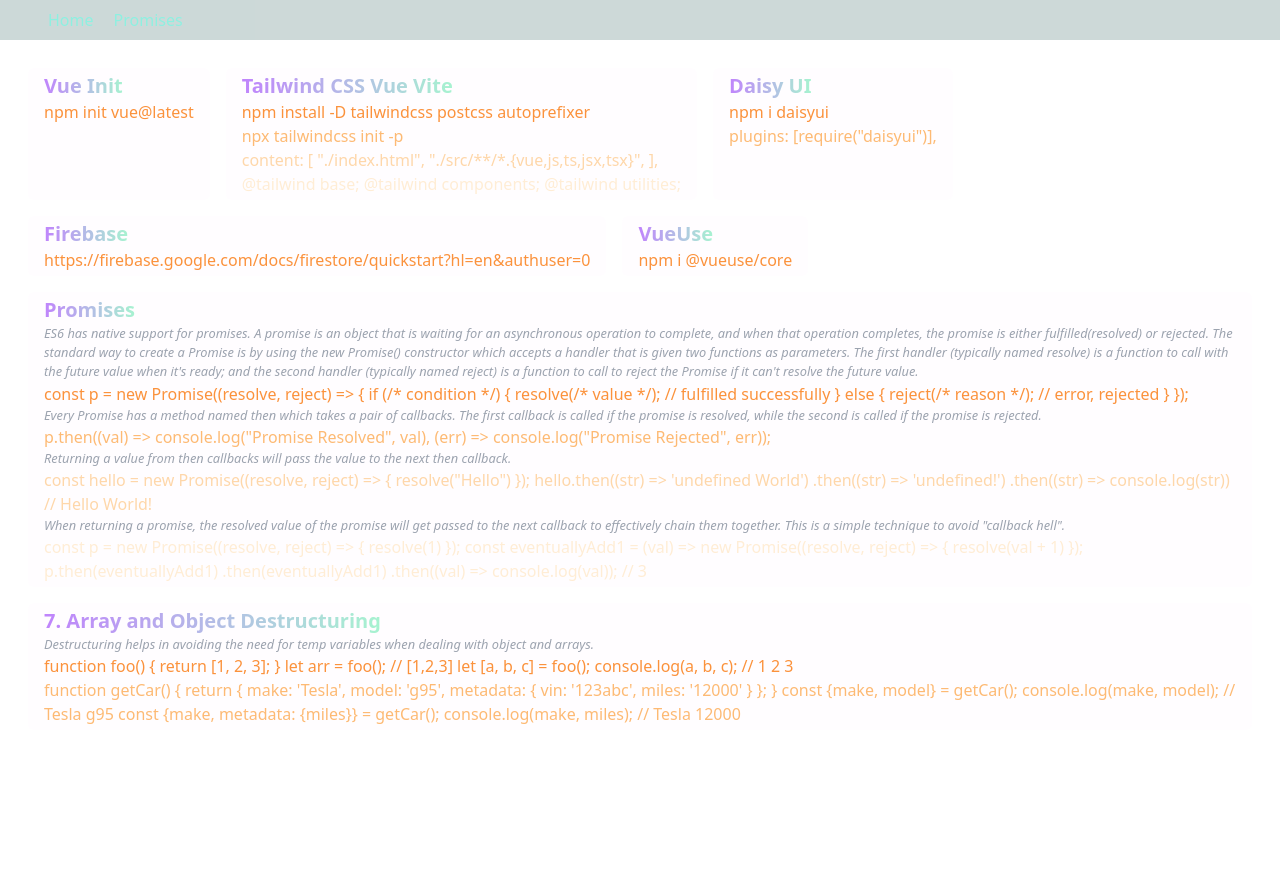
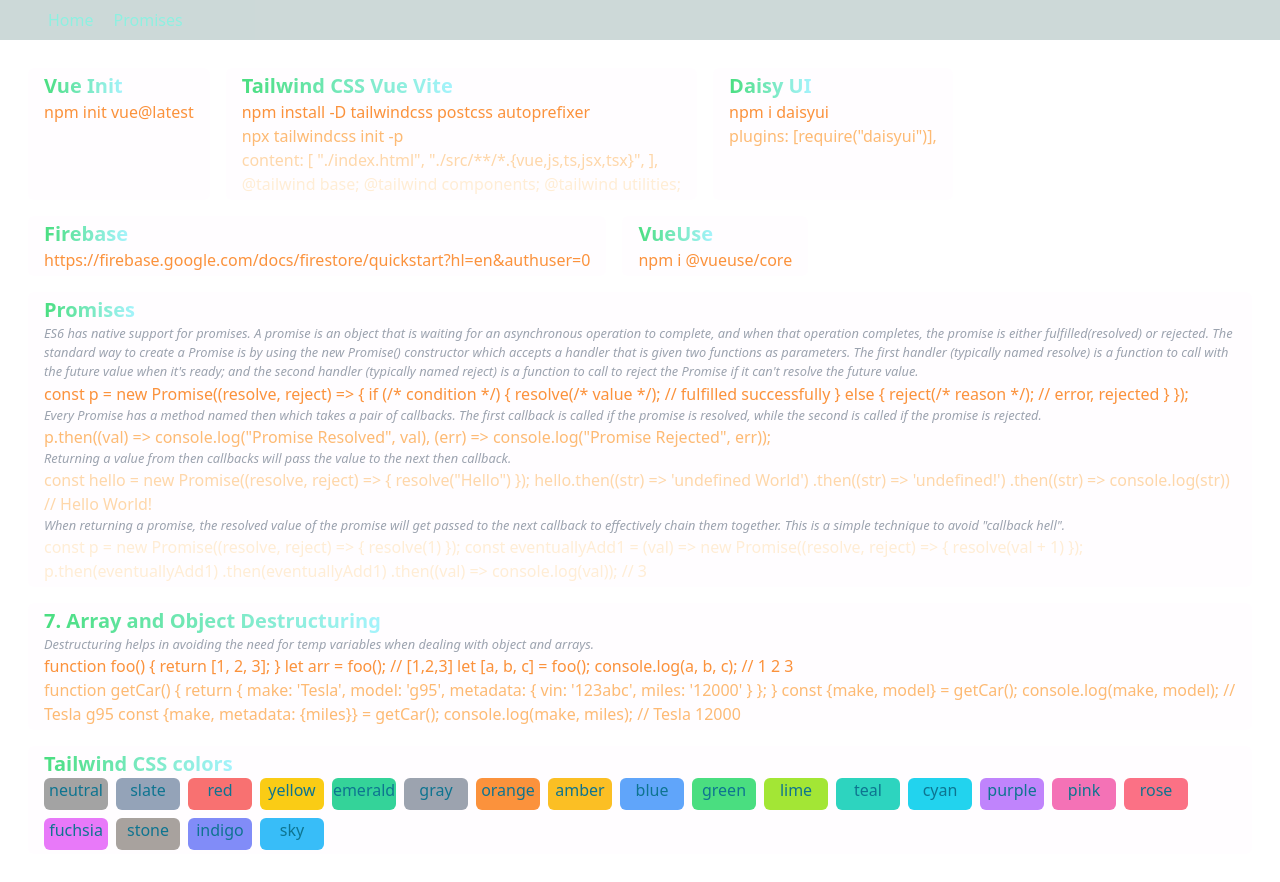
Before and after one commit to kodevasse/JS_cheatsheet, a Vue app: page / in a window 1280 px wide. Before the commit the page ends 800 px from the top, so only its background shows below. Built offline with nearby package versions, Linux system fonts and the light colour scheme.

Commit message:
added more

```diff
--- a/src/views/HomeView.vue
+++ b/src/views/HomeView.vue
@@ -1,4 +1,5 @@
 <script setup>
+import { ref, computed } from "vue";
 let str;
 const items = [
   {
@@ -38,8 +39,7 @@
     href: "https://console.firebase.google.com/u/0/?utm_source=firebase.google.com&utm_medium=referral",
     cat: "Init",
     desc: "",
-    code1:
-      "https://firebase.google.com/docs/firestore/quickstart?hl=en&authuser=0",
+    code1: `https://firebase.google.com/docs/firestore/quickstart?hl=en&authuser=0`,
     code2: ``,
   },
   {
@@ -116,6 +116,47 @@
     code3: ``,
     code4: ``,
   },
+  {
+    title: "Tailwind CSS colors",
+    href: "https://tailwindcss.com/docs/background-color",
+    cat: "TWcss",
+    desc: ``,
+    desc1: ``,
+    desc2: ``,
+    desc3: ``,
+    array1: [
+      { color: "neutral", srcbg: "bg-neutral-400", 200: "bg-neutral-200" },
+
+      {
+        color: "slate",
+        srcbg: "bg-slate-400",
+        srclight: "slate-200",
+        srcdark: "slate-500",
+      },
+      { color: "red", srcbg: "bg-red-400" },
+      { color: "yellow", srcbg: "bg-yellow-400" },
+      { color: "emerald", srcbg: "bg-emerald-400" },
+      { color: "gray", srcbg: "bg-gray-400" },
+      { color: "orange", srcbg: "bg-orange-400" },
+      { color: "amber", srcbg: "bg-amber-400" },
+      { color: "blue", srcbg: "bg-blue-400" },
+      { color: "green", srcbg: "bg-green-400" },
+      { color: "lime", srcbg: "bg-lime-400" },
+      { color: "teal", srcbg: "bg-teal-400" },
+      { color: "cyan", srcbg: "bg-cyan-400" },
+      { color: "purple", srcbg: "bg-purple-400" },
+      { color: "pink", srcbg: "bg-pink-400" },
+      { color: "rose", srcbg: "bg-rose-400" },
+      { color: "fuchsia", srcbg: "bg-fuchsia-400" },
+      { color: "stone", srcbg: "bg-stone-400" },
+      { color: "indigo", srcbg: "bg-indigo-400" },
+      { color: "sky", srcbg: "bg-sky-400" },
+    ],
+    code1: ``,
+    code2: ``,
+    code3: ``,
+    code4: ``,
+  },
 ];
 
 const copyURL = async (mytext) => {
@@ -125,11 +166,40 @@
     alert("Cannot copy");
   }
 };
+
+const rainBowColorFrom = computed(() => {
+  let i = Math.floor(Math.random() * 9) * 100;
+
+  let color = [
+    "fuchsia",
+    "red",
+    "yellow",
+    "emerald",
+    "gray",
+    "orange",
+    "blue",
+    "green",
+    "teal",
+    "cyan",
+    "purple",
+    "pink",
+  ];
+  let i2 = Math.floor(Math.random() * color.length);
+  let randomColor = color[i2];
+
+  return `from-${randomColor}-${i}`;
+
+  // if (props.rainBow === "heavy") return "bg-red-400 text-black";
+  // else if (props.rainBow === "light") return "bg-blue-300 text-black";
+  // else return "bg-gray-800";
+});
+
+const littleOn = true;
 </script>
 
 <template>
   <div class="p-2 sm:p-7">
-    <div class="flex flex-col sm:flex-row sm:flex-wrap gap-4">
+    <div class="flex flex-col sm:flex-row sm:flex-wrap gap-4 flex-wrap">
       <div
         v-for="item in items"
         class="bg-fuchsia-200 bg-opacity-5 p-1 sm:px-4 rounded-md"
@@ -137,13 +207,22 @@
         <a
           :href="item.href"
           target="_blank"
-          class="font-extrabold text-transparent text-xl bg-clip-text bg-gradient-to-r from-purple-400 to-emerald-200"
+          class="font-extrabold text-transparent text-xl bg-clip-text bg-gradient-to-r from-green-400 to-cyan-200"
         >
           {{ item.title }}
         </a>
         <h3 v-if="item.desc" class="text-[0.8rem] italic text-gray-400">
           {{ item.desc }}
         </h3>
+        <div class="flex flex-row flex-wrap w-full gap-2" v-if="item.array1">
+          <span
+            v-for="i in item.array1"
+            @click="copyURL(i.srcbg)"
+            class="flex flex-row text-cyan-700 sm:w-16 sm:h-8 rounded-md justify-center px-1"
+            :class="i.srcbg"
+            >{{ i.color }}</span
+          >
+        </div>
         <h2
           @click="copyURL(item.code1)"
           v-if="item.code1"
```
